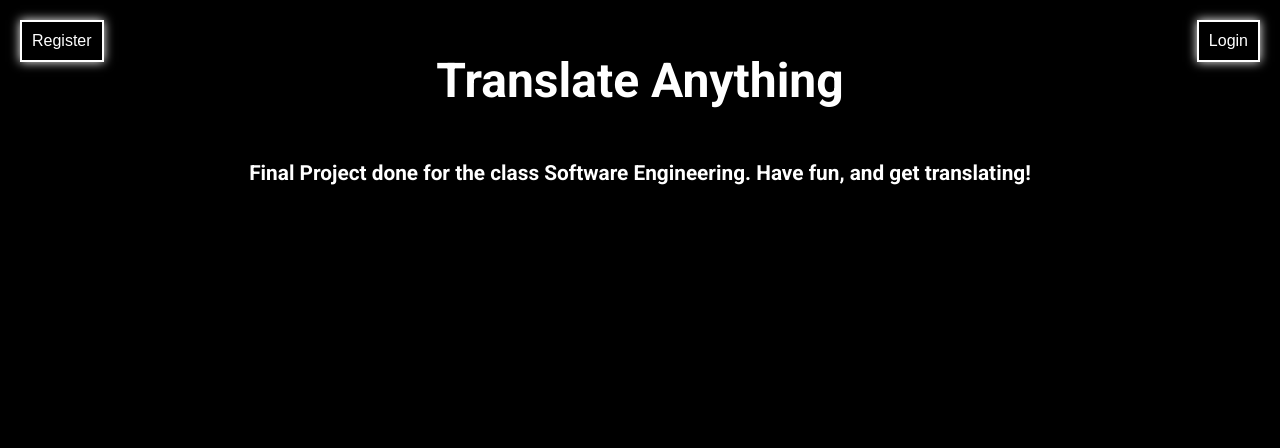
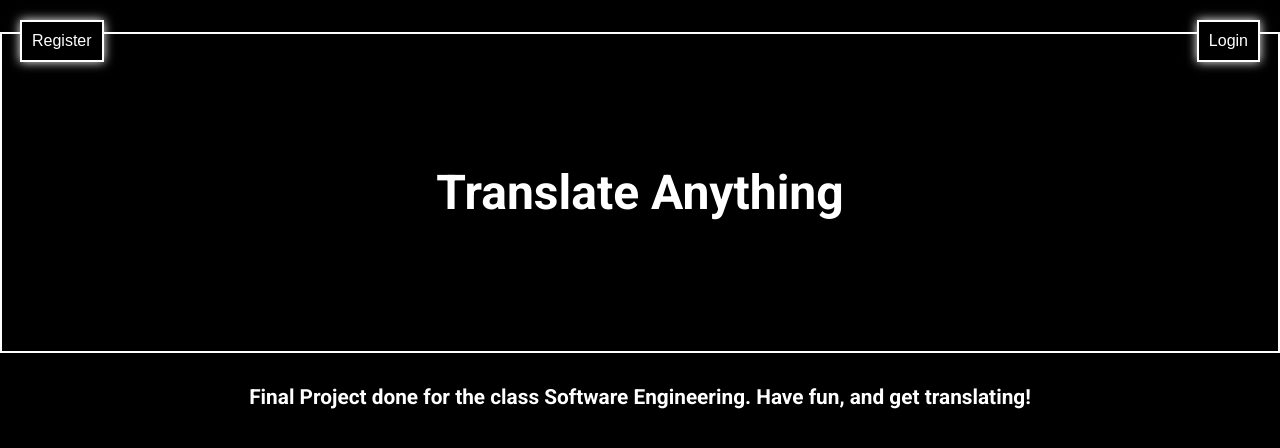
Before and after one commit to software-students-fall2022/final-project-projecto-team11, a Python web app: template web-app/app/templates/homepage.html in a window 1280 px wide. Shown: the top 448 px of the page. Run offline with Jinja, Linux system fonts and the light colour scheme; the template is opened without the code that fills it, so the values that code supplies are empty.

Commit message:
Improved look

```diff
--- a/web-app/app/templates/homepage.html
+++ b/web-app/app/templates/homepage.html
@@ -41,7 +41,9 @@
         font-size: 3em;
         margin: 100;
         text-align: center;
-        padding: 20px 0;
+        padding: 130px 0;
+        border: solid white 2px;
+
       }
 
       #login-button {
```
